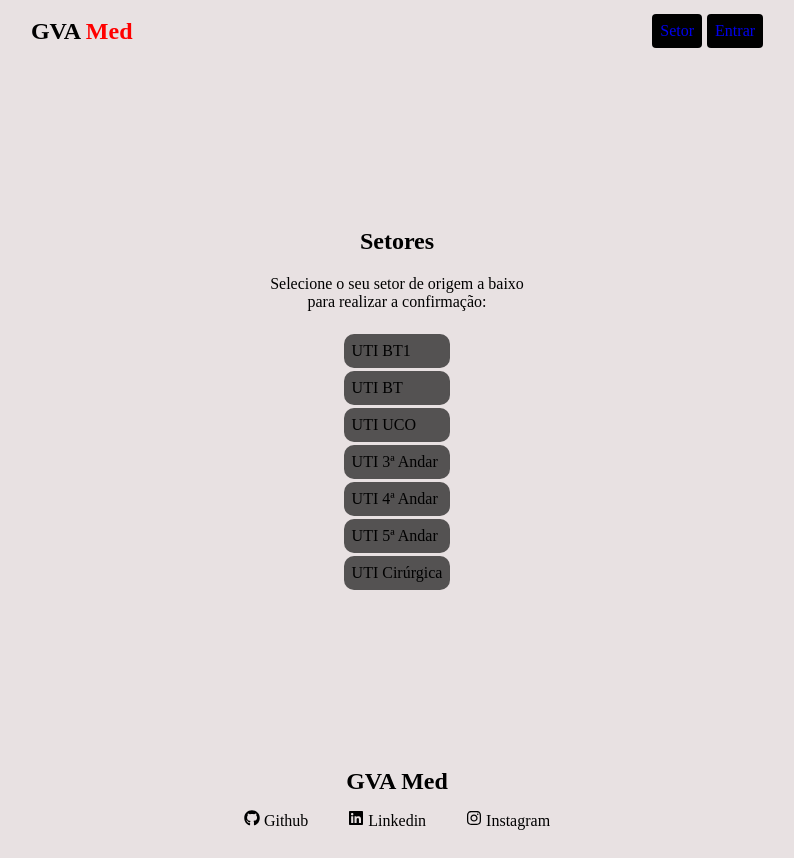
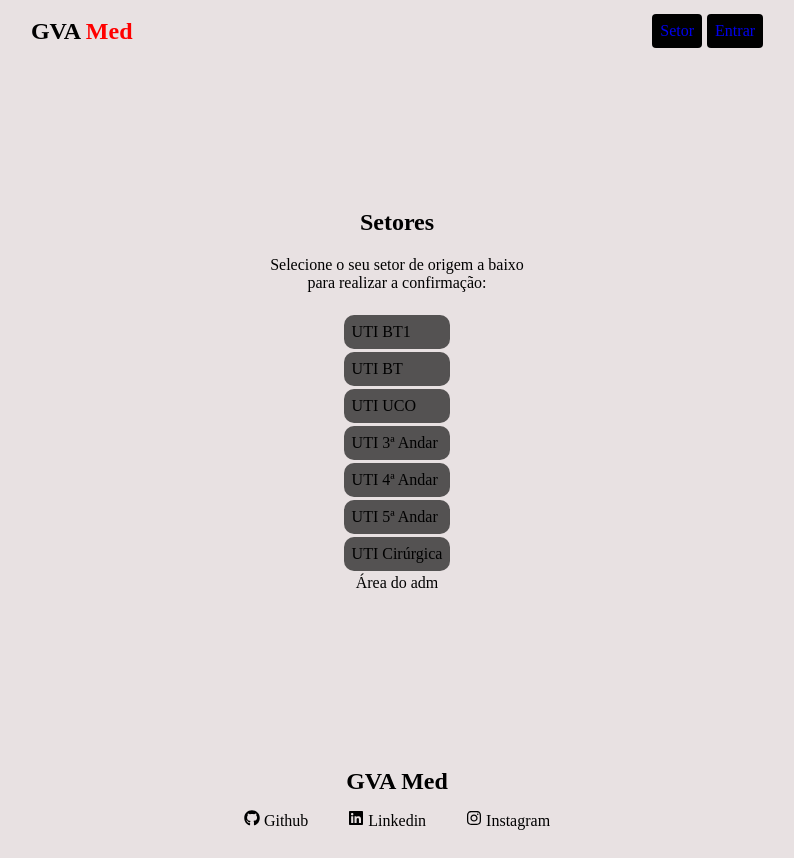
Before and after one commit to vieiragah/gva, a React (Vite) app in the folder frontend/gva/: page / in a window 1280 px wide. Shown: the whole page, without its empty margins (243-1037 px from the left). Built offline with nearby package versions, Linux system fonts and the light colour scheme.

Commit message:
mudança de rota adm

```diff
--- a/frontend/gva/src/pages/Home.jsx
+++ b/frontend/gva/src/pages/Home.jsx
@@ -16,6 +16,9 @@ const Home = () => {
         <li><Link to='uti5andar'>UTI 5ª Andar</Link></li>
         <li><Link to='uticirurgica'>UTI Cirúrgica</Link></li>
       </ul>
+      <div>
+        <Link to='areaAdm'><p>Área do adm</p></Link>
+      </div>
 
     </Container>
   )
```
